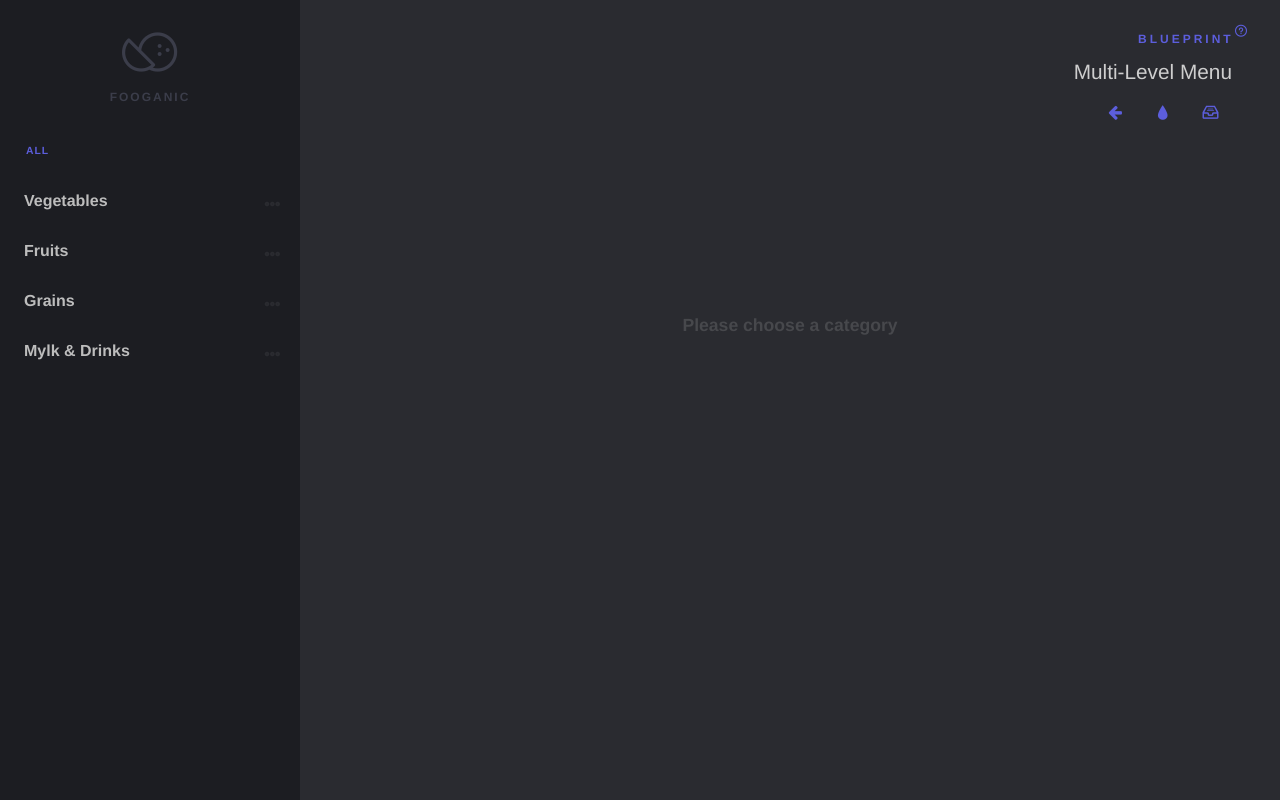
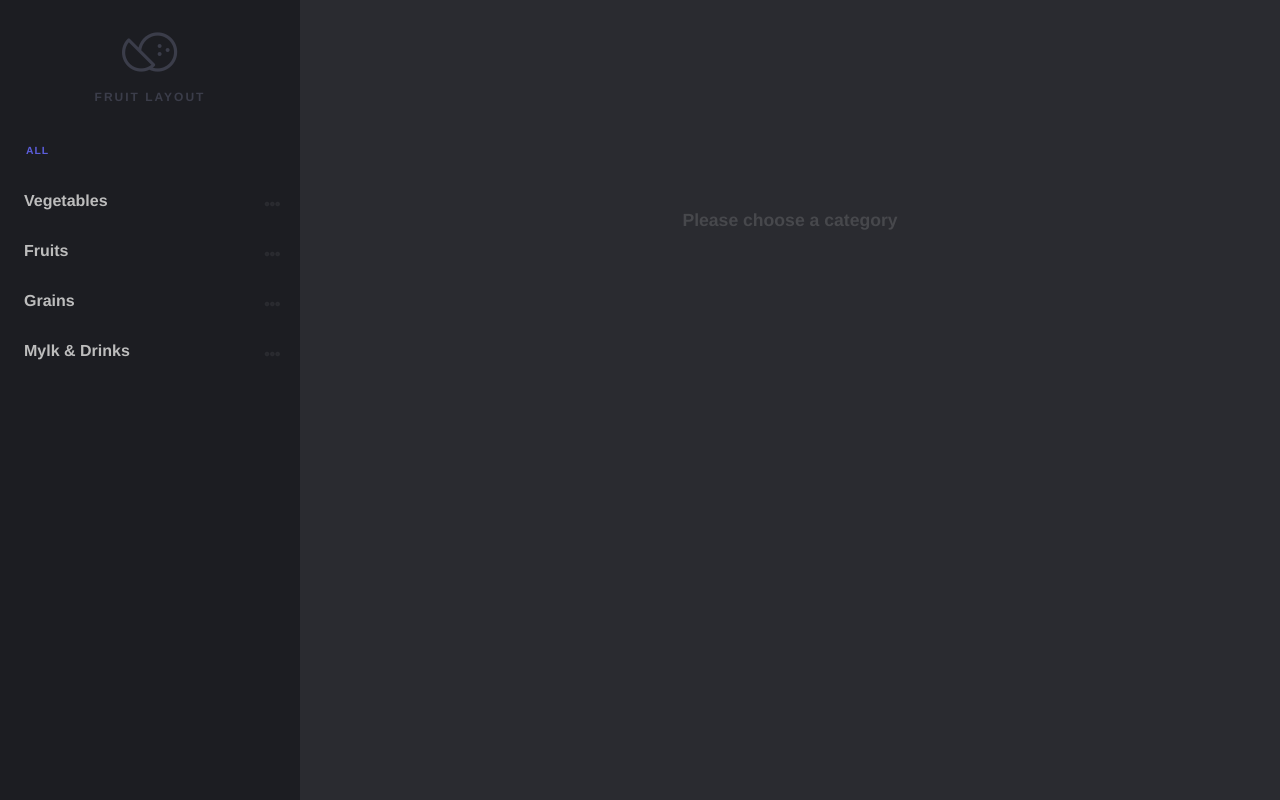
Before and after one commit to puppycodes/fruit-sandbox, a plain HTML site: page MultiLevelMenu-master/index.html in a window 1280 px wide. Drawn offline with Linux system fonts and the light colour scheme.

Commit message:
clean up codrops stuff

```diff
--- a/MultiLevelMenu-master/index.html
+++ b/MultiLevelMenu-master/index.html
@@ -5,11 +5,9 @@
 	<meta charset="UTF-8" />
 	<meta http-equiv="X-UA-Compatible" content="IE=edge,chrome=1">
 	<meta name="viewport" content="width=device-width, initial-scale=1.0">
-	<title>Blueprint: Multi-Level Menu</title>
-	<meta name="description" content="Blueprint: A basic template for a responsive multi-level menu" />
-	<meta name="keywords" content="blueprint, template, html, css, menu, responsive, mobile-friendly" />
-	<meta name="author" content="Codrops" />
-	<link rel="shortcut icon" href="favicon.ico">
+	<title>Fruit Layout 2</title>
+	<!--
+	<link rel="shortcut icon" href="favicon.ico"> -->
 	<!-- food icons -->
 	<link rel="stylesheet" type="text/css" href="css/organicfoodicons.css" />
 	<!-- demo styles -->
@@ -26,17 +24,10 @@
 		<header class="bp-header cf">
 			<div class="dummy-logo">
 				<div class="dummy-icon foodicon foodicon--coconut"></div>
-				<h2 class="dummy-heading">Fooganic</h2>
+				<h2 class="dummy-heading">Fruit Layout</h2>
 			</div>
 			<div class="bp-header__main">
-				<span class="bp-header__present">Blueprint <span class="bp-tooltip bp-icon bp-icon--about" data-content="The Blueprints are a collection of basic and minimal website concepts, components, plugins and layouts with minimal style for easy adaption and usage, or simply for inspiration."></span></span>
-				<h1 class="bp-header__title">Multi-Level Menu</h1>
-				<nav class="bp-nav">
-					<a class="bp-nav__item bp-icon bp-icon--prev" href="http://tympanus.net/Blueprints/PageStackNavigation/" data-info="previous Blueprint"><span>Previous Blueprint</span></a>
-					<!--a class="bp-nav__item bp-icon bp-icon--next" href="" data-info="next Blueprint"><span>Next Blueprint</span></a-->
-					<a class="bp-nav__item bp-icon bp-icon--drop" href="http://tympanus.net/codrops/?p=25521" data-info="back to the Codrops article"><span>back to the Codrops article</span></a>
-					<a class="bp-nav__item bp-icon bp-icon--archive" href="http://tympanus.net/codrops/category/blueprints/" data-info="Blueprints archive"><span>Go to the archive</span></a>
-				</nav>
+
 			</div>
 		</header>
 		<button class="action action--open" aria-label="Open Menu"><span class="icon icon--menu"></span></button>
```
Also changed, not shown: MultiLevelMenu-master/js/main.js (+0 -11 lines), 1 other file.
